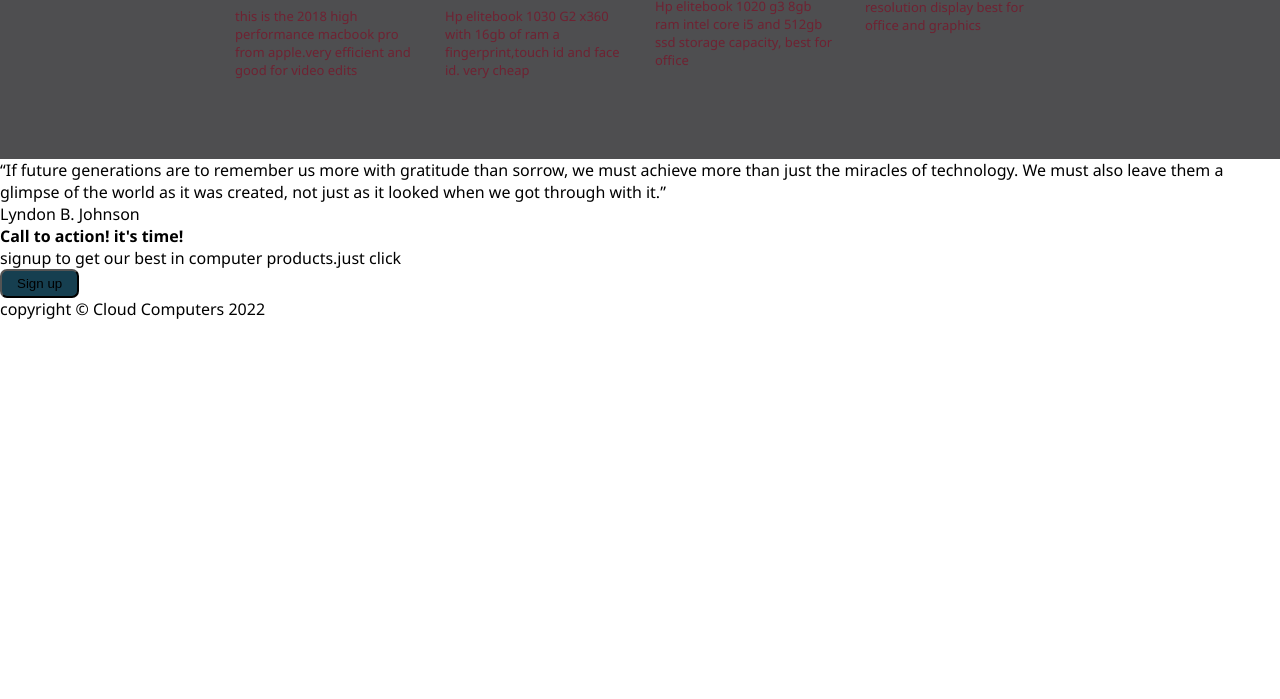
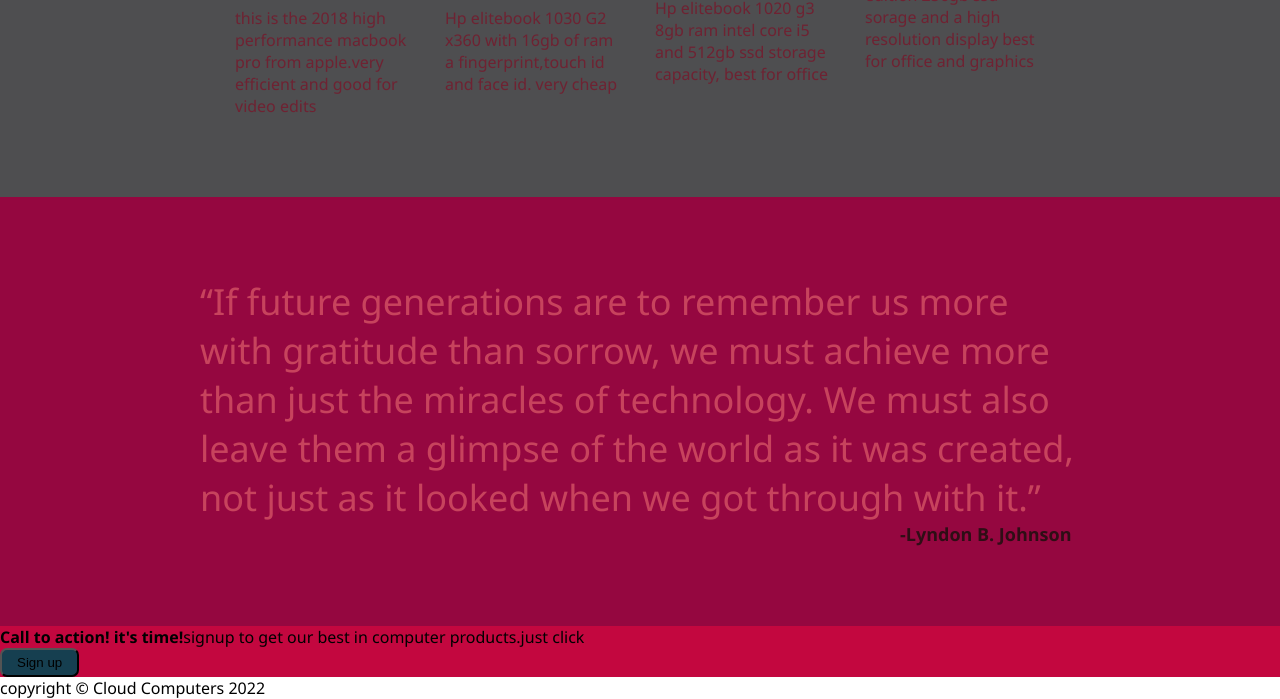
Before and after one commit to Namelezz-code/foundations_-landing-page-, a plain HTML site: page index.html in a window 1280 px wide. Shown: the part 810-1509 px from the top of the page. Before the commit the page ends 1130 px from the top, so only its background shows below. Drawn offline with Linux system fonts and the light colour scheme.

Commit message:
index.html style.css

```diff
--- a/index.html
+++ b/index.html
@@ -59,14 +59,16 @@
         we must achieve more than just the miracles of technology. We must also leave them a glimpse of the world
         as it was created, not just as it looked when we got through with it.”
     </div>
-    <div class="author">Lyndon B. Johnson</div>
+    <div class="author"><strong>-Lyndon B. Johnson</strong></div>
  </div>
 
  <div class="section4">
      <div class="bottom">
-     <div><strong>Call to action! it's time!</strong></div>
-     <div>signup to get our best in computer products.just click</div>
-     <button>Sign up</button>
+         <div class="call">
+            <div><strong>Call to action! it's time!</strong></div>
+            <div>signup to get our best in computer products.just click</div>
+         </div>
+        <div><button>Sign up</button></div>
      </div>
  </div>
 
--- a/style.css
+++ b/style.css
@@ -99,6 +99,32 @@ button {
     border-radius: 10px;
 }
 .subtext {
-    font-size: small;
+    font-size:medium;
     color:#6f2232;
 }
+.section3 {
+    display: flex;
+    background-color: #950740;
+    flex-direction: column;
+    flex-wrap: wrap;
+    padding: 80px 200px 80px 200px;
+}
+.qoute {
+    font-size: 36px;
+    color: #c7435d;
+}
+.author {
+    font-size:18px;
+    color: #2e0e15;
+    padding-left: 700px;
+}
+
+.section4 {
+    background-color: #c3073f;
+    display: flex;
+    flex-direction: row;
+}
+.call {
+    display: flex;
+    flex-direction: row;
+}
```
